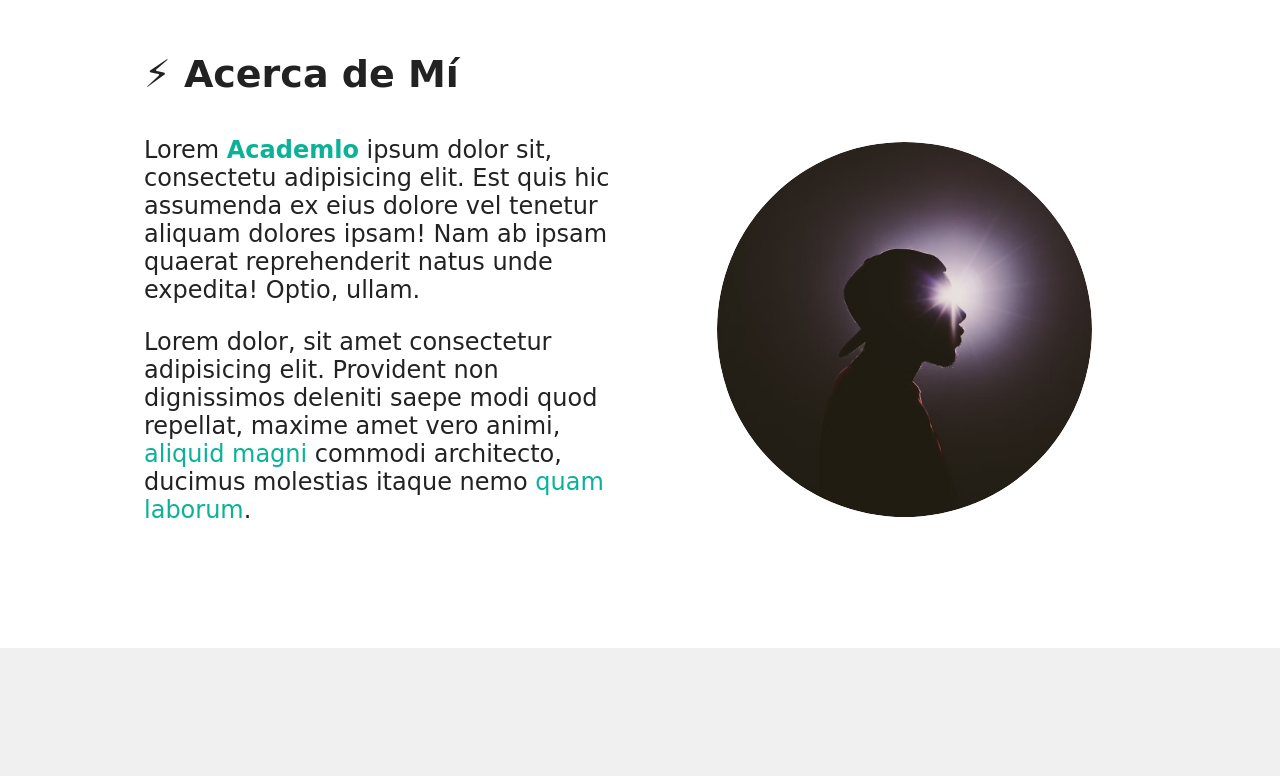
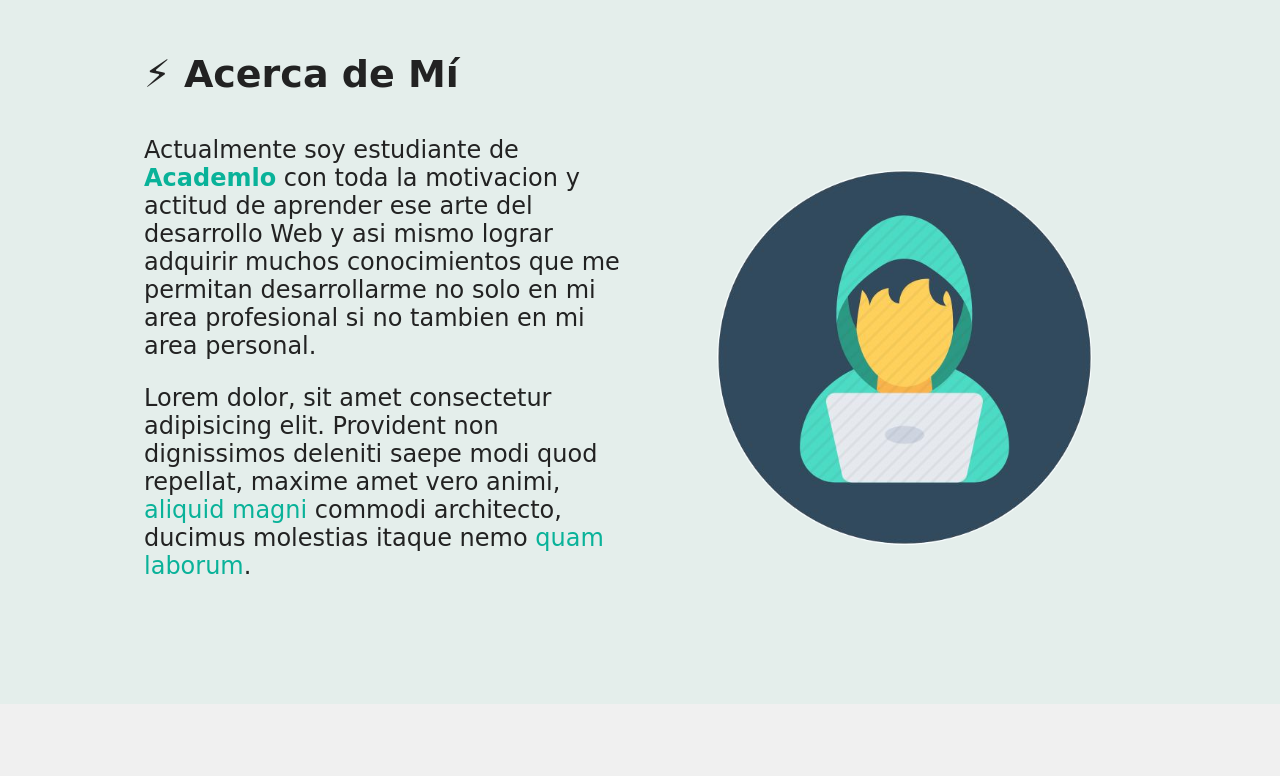
Before and after one commit to sergio9116/portafolio-sergio, a plain HTML site: page index.html in a window 1280 px wide. Shown: the part 880-1656 px from the top of the page. Drawn offline with nearby package versions, Linux system fonts and the light colour scheme; a script that the page names is missing.

Commit message:
version finalizada

```diff
--- a/assets/css/style.css
+++ b/assets/css/style.css
@@ -2,7 +2,7 @@
   --hh: 90px;
   --color-primary: rgb(29, 153, 128);
 
-  --bg-body: #fff;
+  --bg-body: #E4EEEB;
   --txt-body: #222;
 
   /* Colors */
@@ -290,7 +290,7 @@ span.hero__typing {
 .contact__links {
   display: flex;
   flex-wrap: wrap;
-  gap: 16px;
+  gap: px;
 }
 
 .contact__link {
--- a/index.html
+++ b/index.html
@@ -66,12 +66,13 @@
           <h2 class='section__title'>⚡ Acerca de Mí</h2>
           <div class='about__content'>
             <div class='about__info'>
-              <p>Lorem <a href="https://www.academlo.com/" target="_blank"><strong>Academlo</strong></a> ipsum dolor sit, consectetu adipisicing elit. Est quis hic assumenda ex eius dolore vel tenetur aliquam dolores ipsam! Nam ab ipsam quaerat reprehenderit natus unde expedita! Optio, ullam.</p>
+              <p>Actualmente soy estudiante de <a href="https://www.academlo.com/" target="_blank"><strong>Academlo</strong></a> con toda la motivacion y actitud de aprender ese arte del desarrollo Web y asi mismo lograr adquirir muchos conocimientos que me permitan desarrollarme no solo en mi area profesional si no
+                tambien en mi area personal.</p>
 
               <p>Lorem dolor, sit amet consectetur adipisicing elit. Provident non dignissimos deleniti saepe modi quod repellat, maxime amet vero animi, <a href='#'>aliquid magni</a> commodi architecto, ducimus molestias itaque nemo <a href='#'>quam laborum</a>.</p>
             </div>
             <div class='about__image'>
-              <img src='assets/img/silueta.avif' alt='' class="about__img">
+              <img src='assets/img/profile_dev.jpg' alt='' class="about__img">
             </div>
           </div>
         </div>
```
Also changed, not shown: assets/img/adidas1021-1000.webp (added), assets/img/fenix.jpg (added), assets/img/profile_dev.jpg (added), assets/img/sitio-web-oficial-de-nike.jpg (added), 1 other file.
